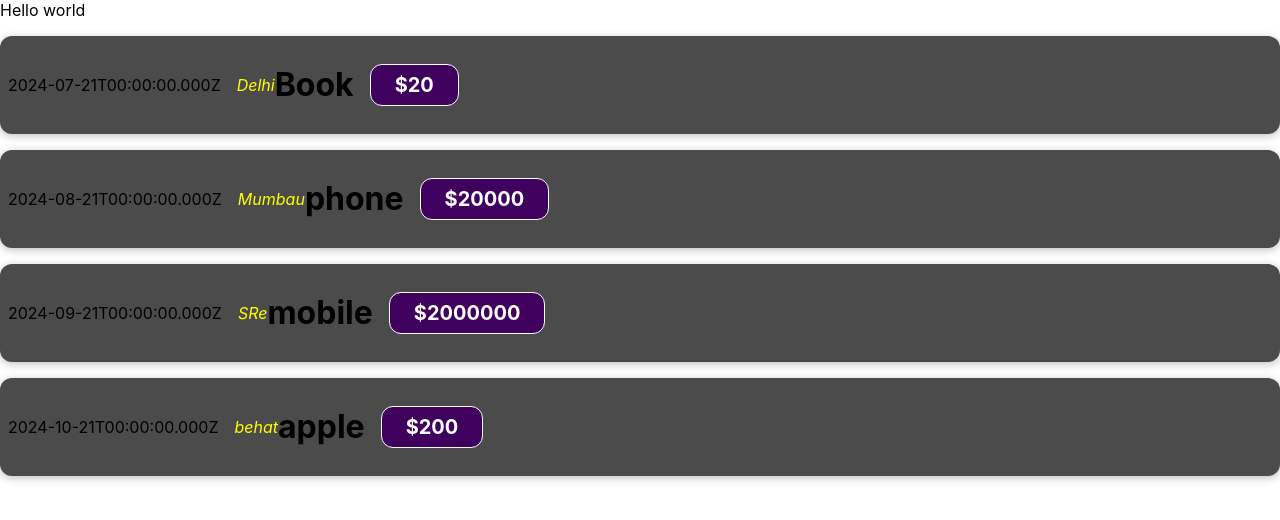
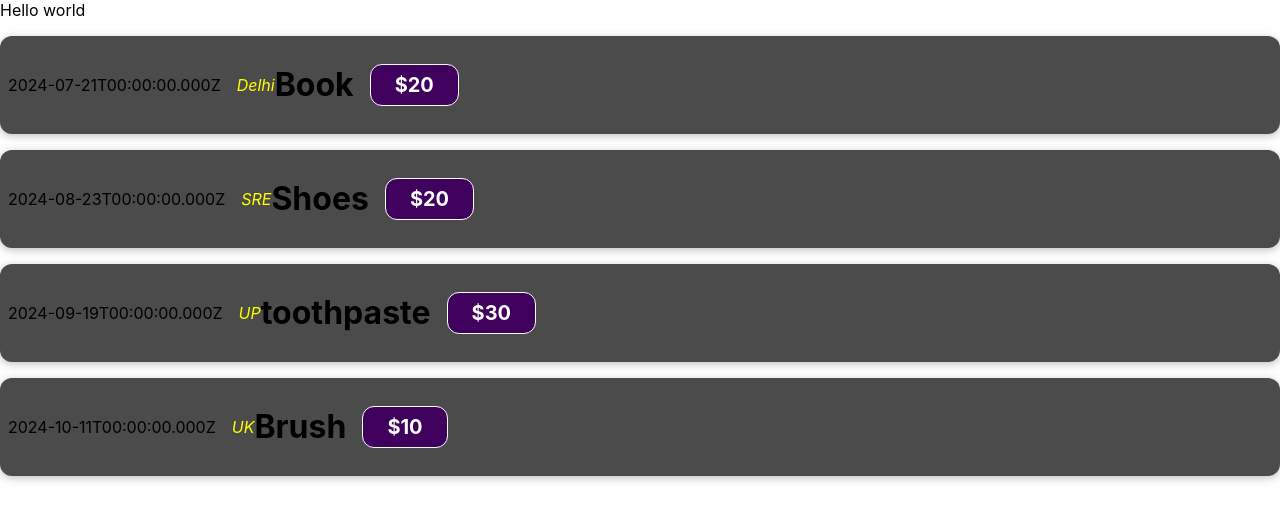
Before and after one commit to MaazDanish/my-app, a React (Create React App) app: page / in a window 1280 px wide. Shown: the top 520 px of the page. Built offline with nearby package versions, Linux system fonts and the light colour scheme.

Commit message:
dynamically added component

```diff
--- a/src/App.js
+++ b/src/App.js
@@ -3,13 +3,32 @@ import ExpenseItem from "./component/ExpenseItem";
 // import './App.css';
 
 function App() {
+  const expenses = [
+    { id: 1, date: new Date(2024, 6, 21), title: 'Book', price: 20, location: 'Delhi' },
+    { id: 2, date: new Date(2024, 7, 23), title: 'Shoes', price: 20, location: 'SRE' },
+    { id: 3, date: new Date(2024, 8, 19), title: 'toothpaste', price: 30, location: 'UP' },
+    { id: 4, date: new Date(2024, 9, 11), title: 'Brush', price: 10, location: 'UK' }
+  ]
   return (
     <div>
       <h> Hello world</h>
-      <ExpenseItem date={new Date(2024, 6, 21)} title='Book' price='20' location='Delhi'></ExpenseItem>
+      {/* <ExpenseItem date={new Date(2024, 6, 21)} title='Book' price='20' location='Delhi'></ExpenseItem>
       <ExpenseItem date={new Date(2024, 7, 21)} title='phone' price='20000' location='Mumbau'></ExpenseItem>
       <ExpenseItem date={new Date(2024, 8, 21)} title='mobile' price='2000000' location='SRe'></ExpenseItem>
-      <ExpenseItem date={new Date(2024, 9, 21)} title='apple' price='200' location='behat'></ExpenseItem>
+      <ExpenseItem date={new Date(2024, 9, 21)} title='apple' price='200' location='behat'></ExpenseItem> 0*/}
+
+      {
+        expenses.map(expense => {
+          return <ExpenseItem
+            key={expense.id}
+            date={expense.date}
+            title={expense.title}
+            price={expense.price}
+            location={expense.location}
+          />
+        })
+      }
+
     </div>
   );
 }
```
